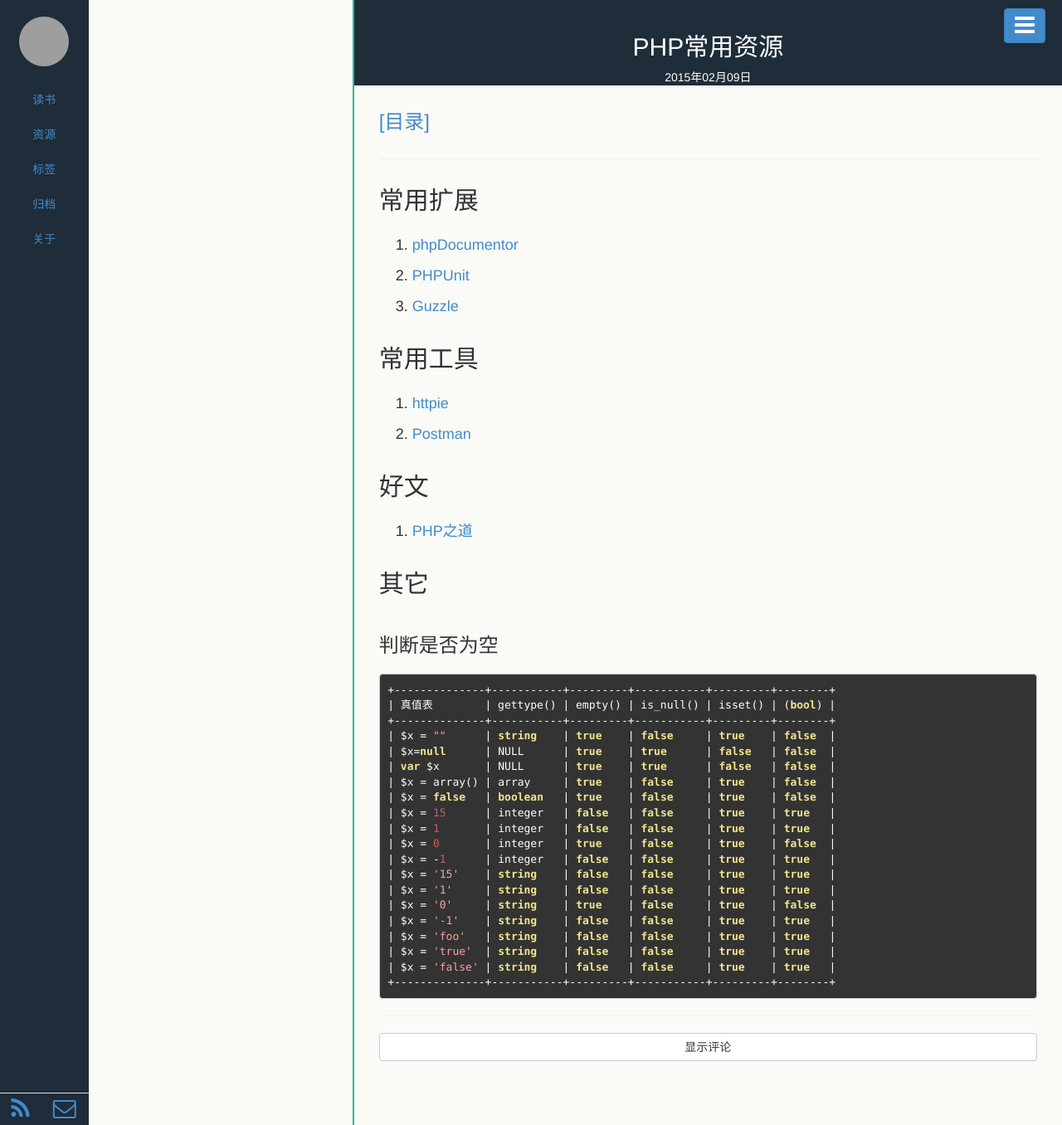
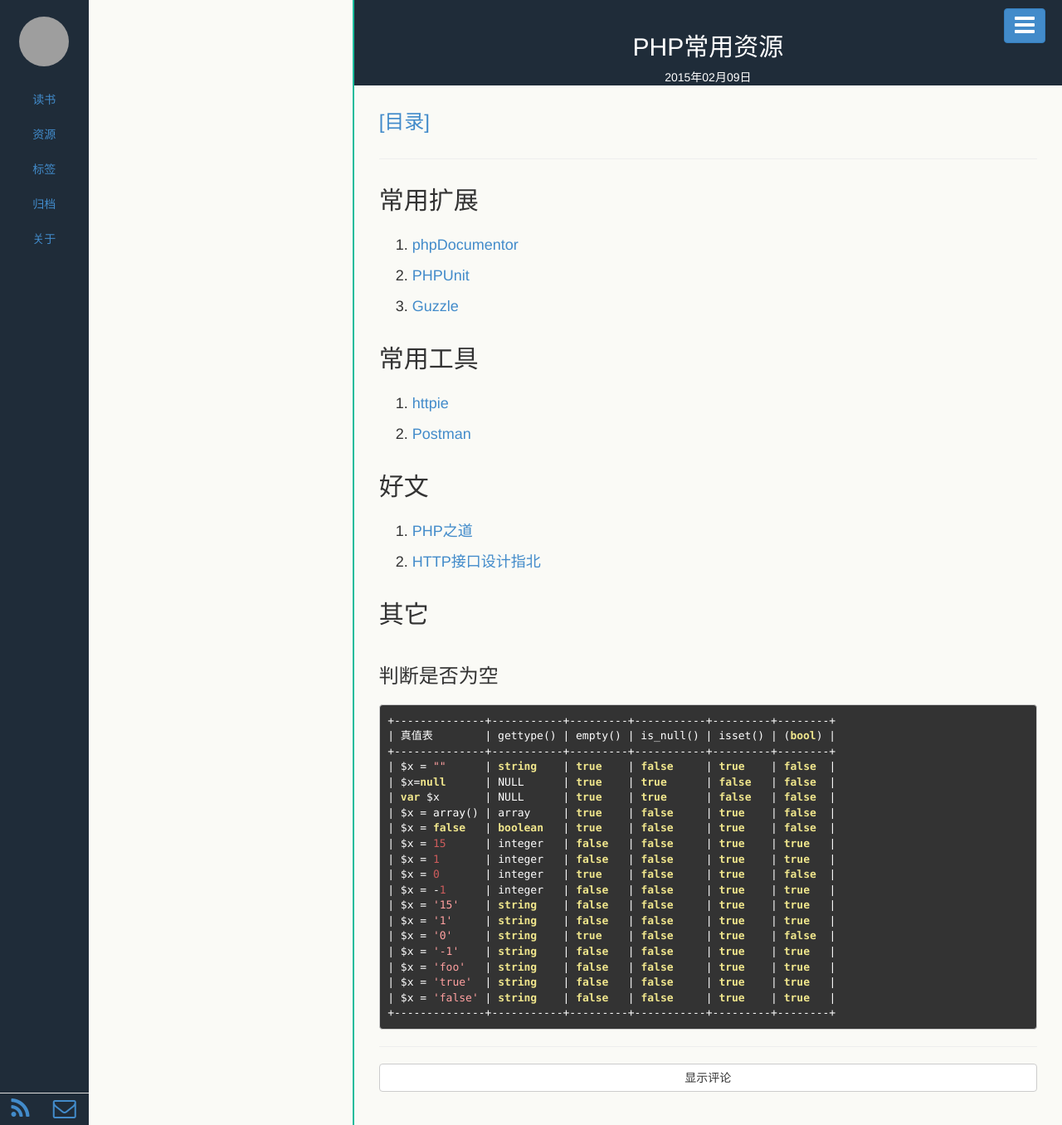
Before and after one commit to boophp/tangrucheng.github.io, a Jekyll site: the page built from _posts/2015-02-09-php-userful-resources.md, in a window 1280 px wide. Shown: the whole page at 83% size. Built offline with Jekyll 4.4.1, drawn with Linux system fonts in a browser that asks for light colours; grey boxes are pictures that could not be loaded.

Commit message:
add http api guide to post of php userful resources.

```diff
--- a/_posts/2015-02-09-php-userful-resources.md
+++ b/_posts/2015-02-09-php-userful-resources.md
@@ -21,6 +21,7 @@ description:
 ## 好文
 
 1. [PHP之道](http://wulijun.github.io/php-the-right-way/)
+2. [HTTP接口设计指北](https://github.com/bolasblack/http-api-guide)
 
 ## 其它
 
```
